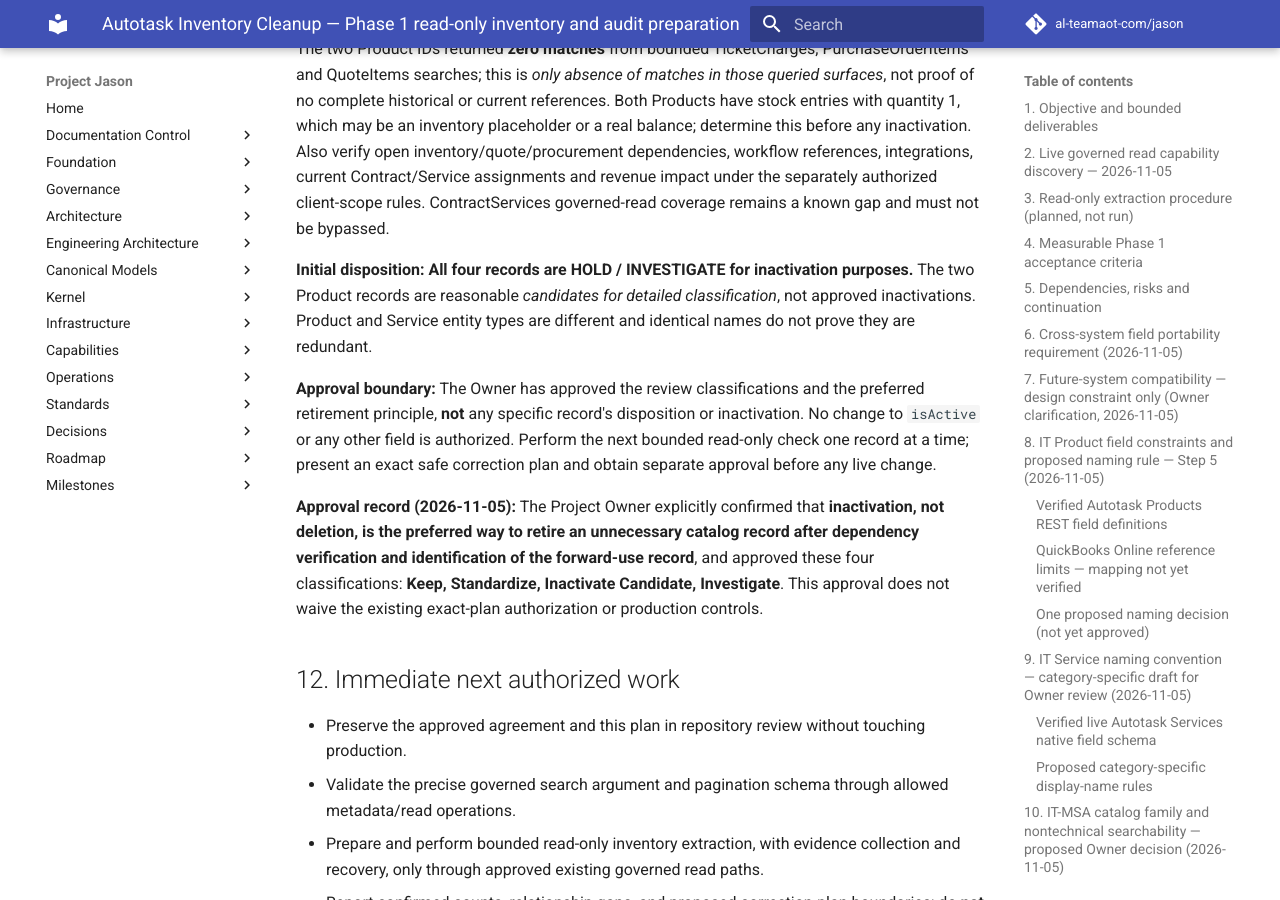
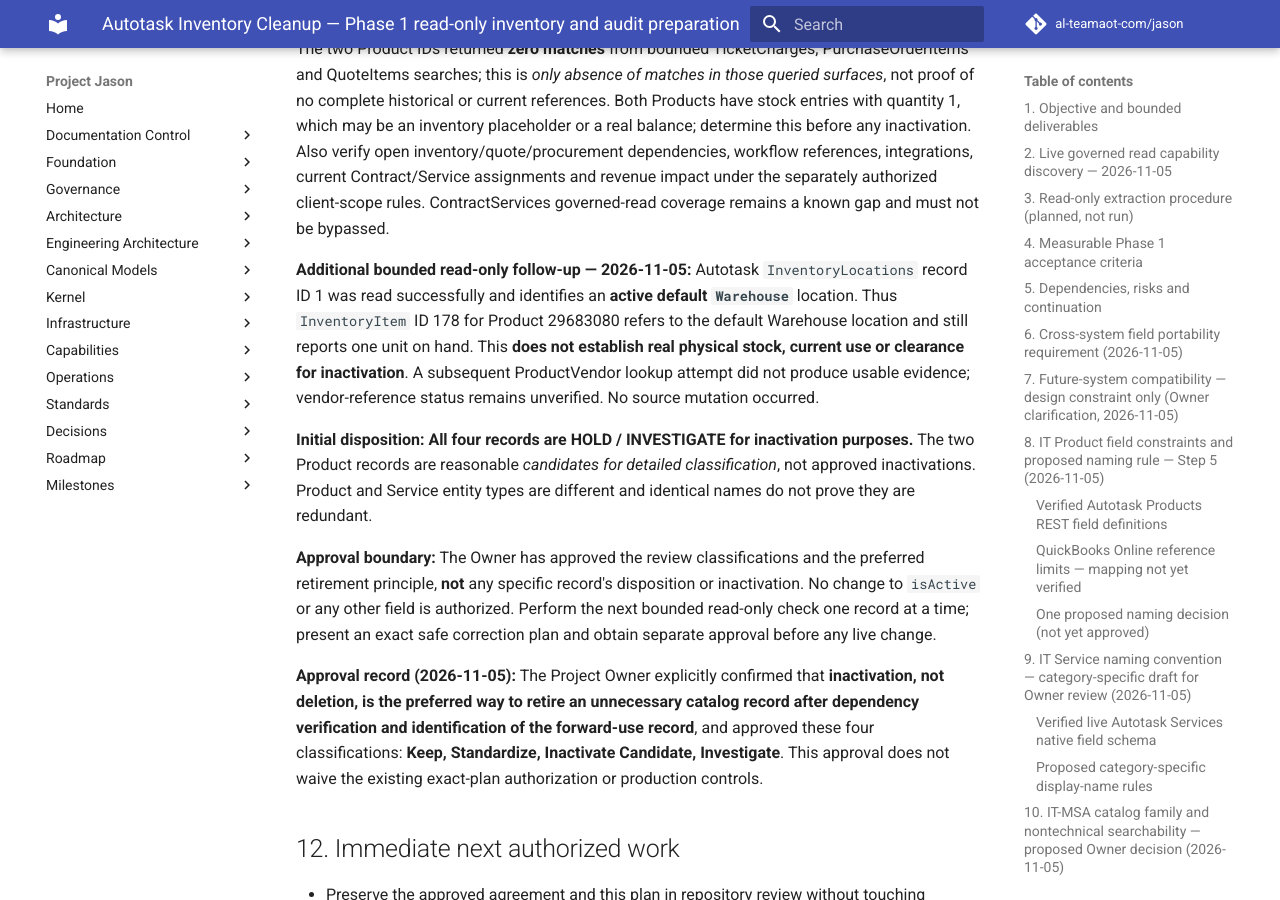
Before and after one commit to al-teamaot-com/jason, an MkDocs documentation site: the page built from docs/operations/Autotask-Catalog-Phase-1-Read-Only-Inventory-Plan.md, in a window 1280 px wide and 900 px high, scrolled down 13754 px. Built offline with MkDocs 1.6.1 and Material for MkDocs 9.7.7, drawn with Linux system fonts in a browser that asks for light colours; comment, search, counter and statistics services are not loaded.

Commit message:
docs: record bounded BSNBPP default Warehouse reference verification

```diff
--- a/docs/operations/Autotask-Catalog-Phase-1-Read-Only-Inventory-Plan.md
+++ b/docs/operations/Autotask-Catalog-Phase-1-Read-Only-Inventory-Plan.md
@@ -225,6 +225,8 @@
 
 The two Product IDs returned **zero matches** from bounded TicketCharges, PurchaseOrderItems and QuoteItems searches; this is *only absence of matches in those queried surfaces*, not proof of no complete historical or current references. Both Products have stock entries with quantity 1, which may be an inventory placeholder or a real balance; determine this before any inactivation. Also verify open inventory/quote/procurement dependencies, workflow references, integrations, current Contract/Service assignments and revenue impact under the separately authorized client-scope rules. ContractServices governed-read coverage remains a known gap and must not be bypassed.
 
+**Additional bounded read-only follow-up — 2026-11-05:** Autotask `InventoryLocations` record ID 1 was read successfully and identifies an **active default `Warehouse`** location. Thus `InventoryItem` ID 178 for Product 29683080 refers to the default Warehouse location and still reports one unit on hand. This **does not establish real physical stock, current use or clearance for inactivation**. A subsequent ProductVendor lookup attempt did not produce usable evidence; vendor-reference status remains unverified. No source mutation occurred.
+
 **Initial disposition: All four records are HOLD / INVESTIGATE for inactivation purposes.** The two Product records are reasonable *candidates for detailed classification*, not approved inactivations. Product and Service entity types are different and identical names do not prove they are redundant.
 
 **Approval boundary:** The Owner has approved the review classifications and the preferred retirement principle, **not** any specific record's disposition or inactivation. No change to `isActive` or any other field is authorized. Perform the next bounded read-only check one record at a time; present an exact safe correction plan and obtain separate approval before any live change.
```
